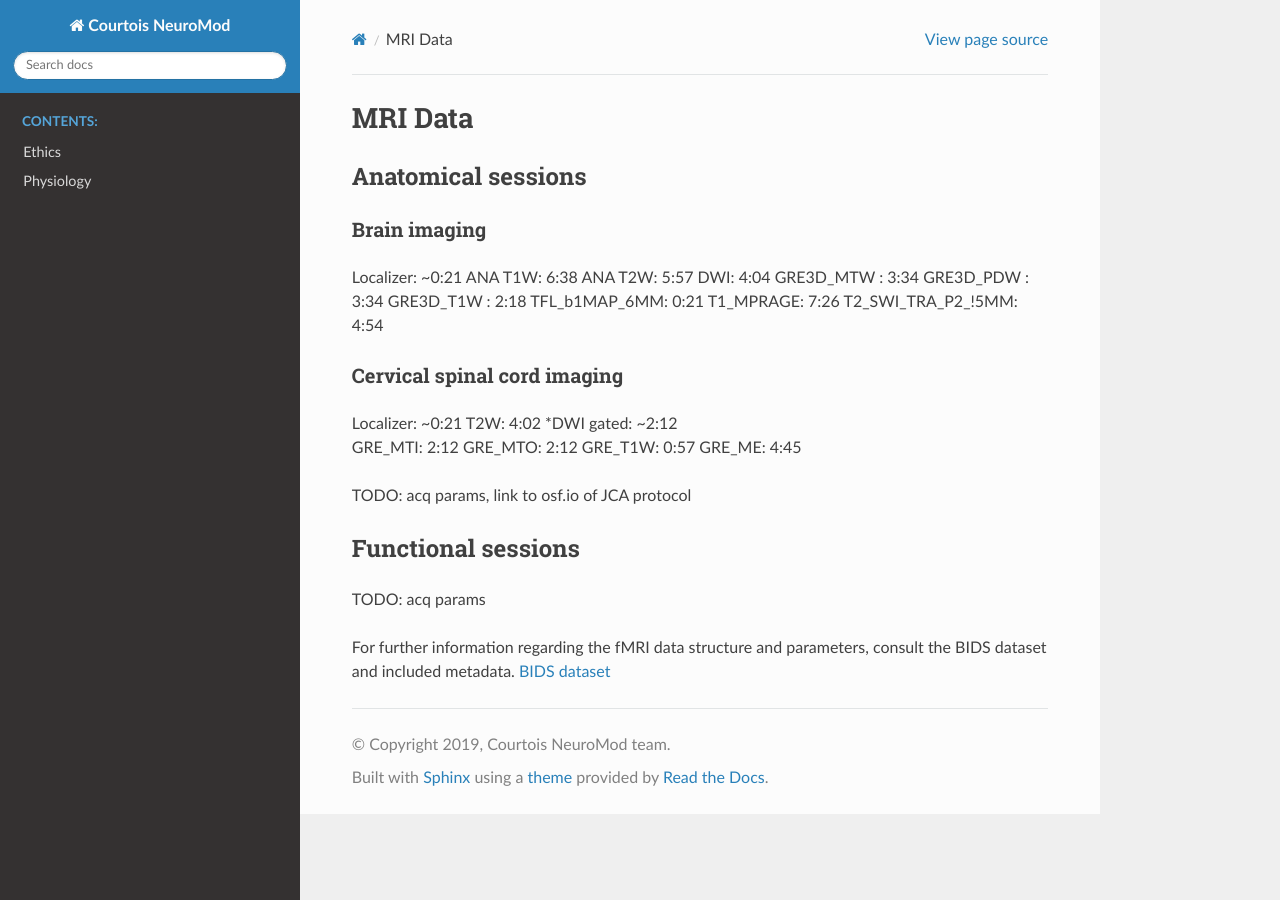
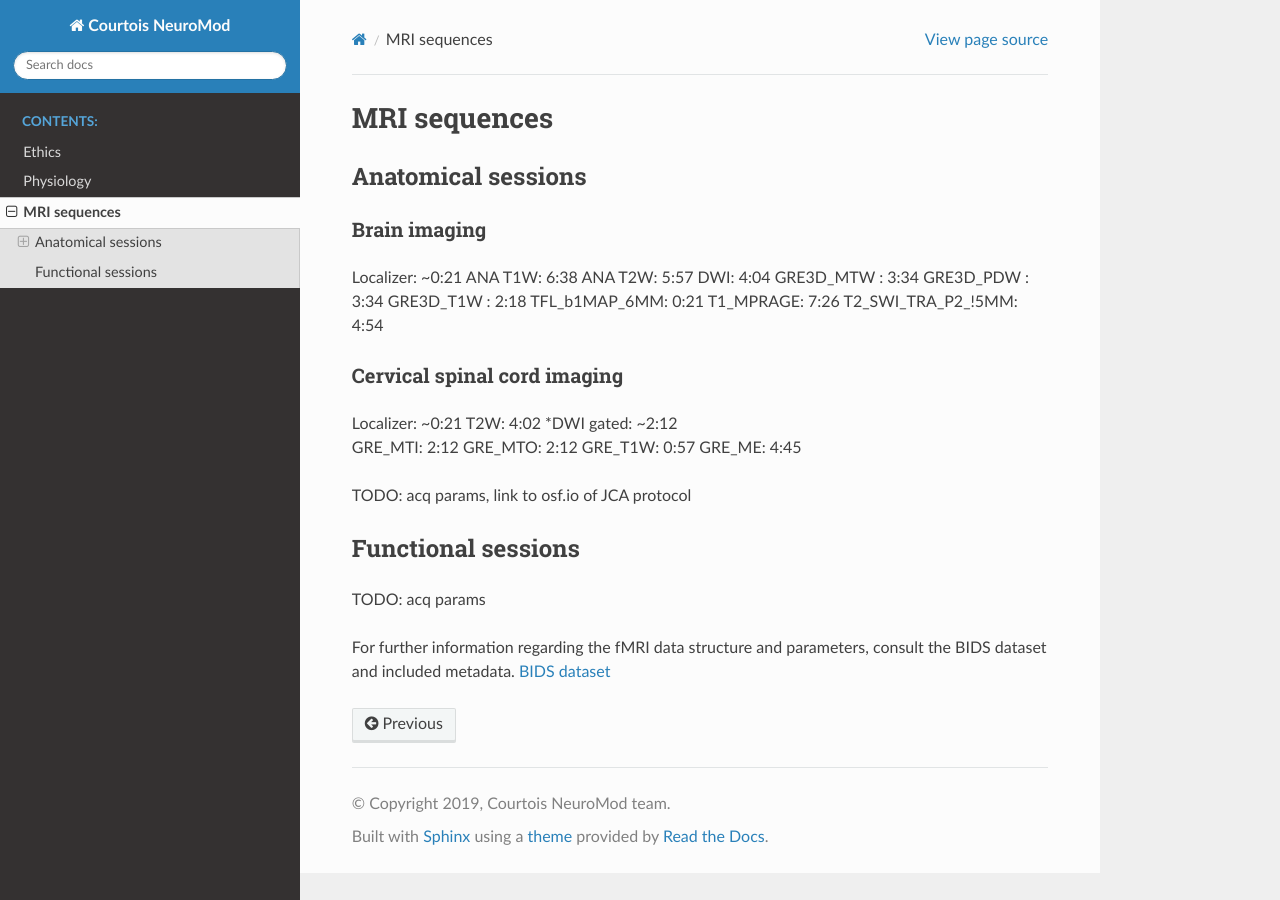
Before and after one commit to courtois-neuromod/cneuromod_docs, a Sphinx documentation site: the page built from source/MRI.md, in a window 1280 px wide. Built offline with Sphinx 7.4.7 and the Read the Docs theme 2.0.0, drawn with Linux system fonts in a browser that asks for light colours.

Commit message:
Integrated the new document on MRI sequences.

```diff
--- a/source/MRI.md
+++ b/source/MRI.md
@@ -1,4 +1,4 @@
-# MRI Data
+# MRI sequences
 
 ## Anatomical sessions
 
--- a/source/index.rst
+++ b/source/index.rst
@@ -6,3 +6,4 @@
 
    ETHICS
    PHYSIOLOGY
+   MRI
```
Also changed, not shown: 18 other files.
